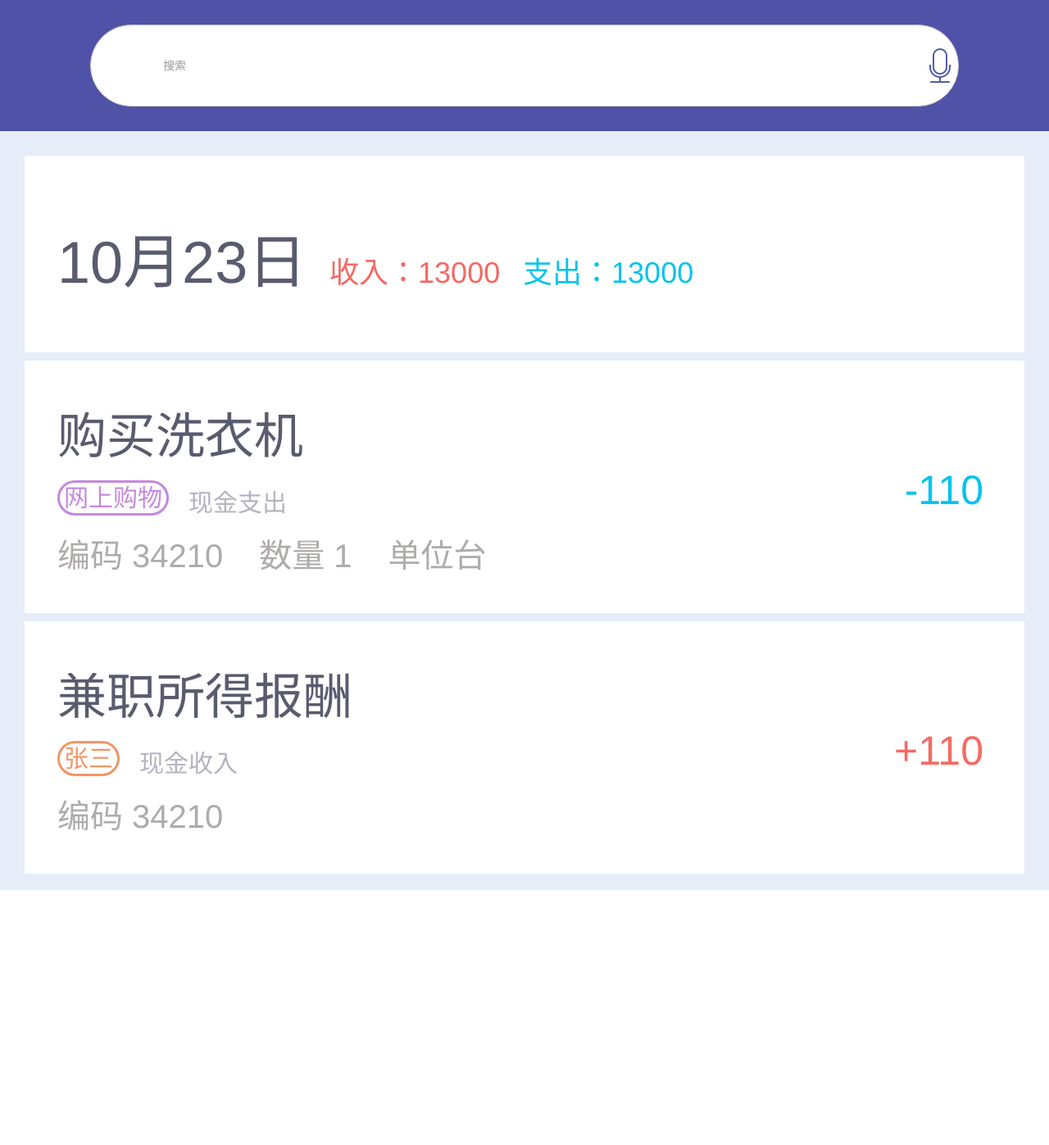
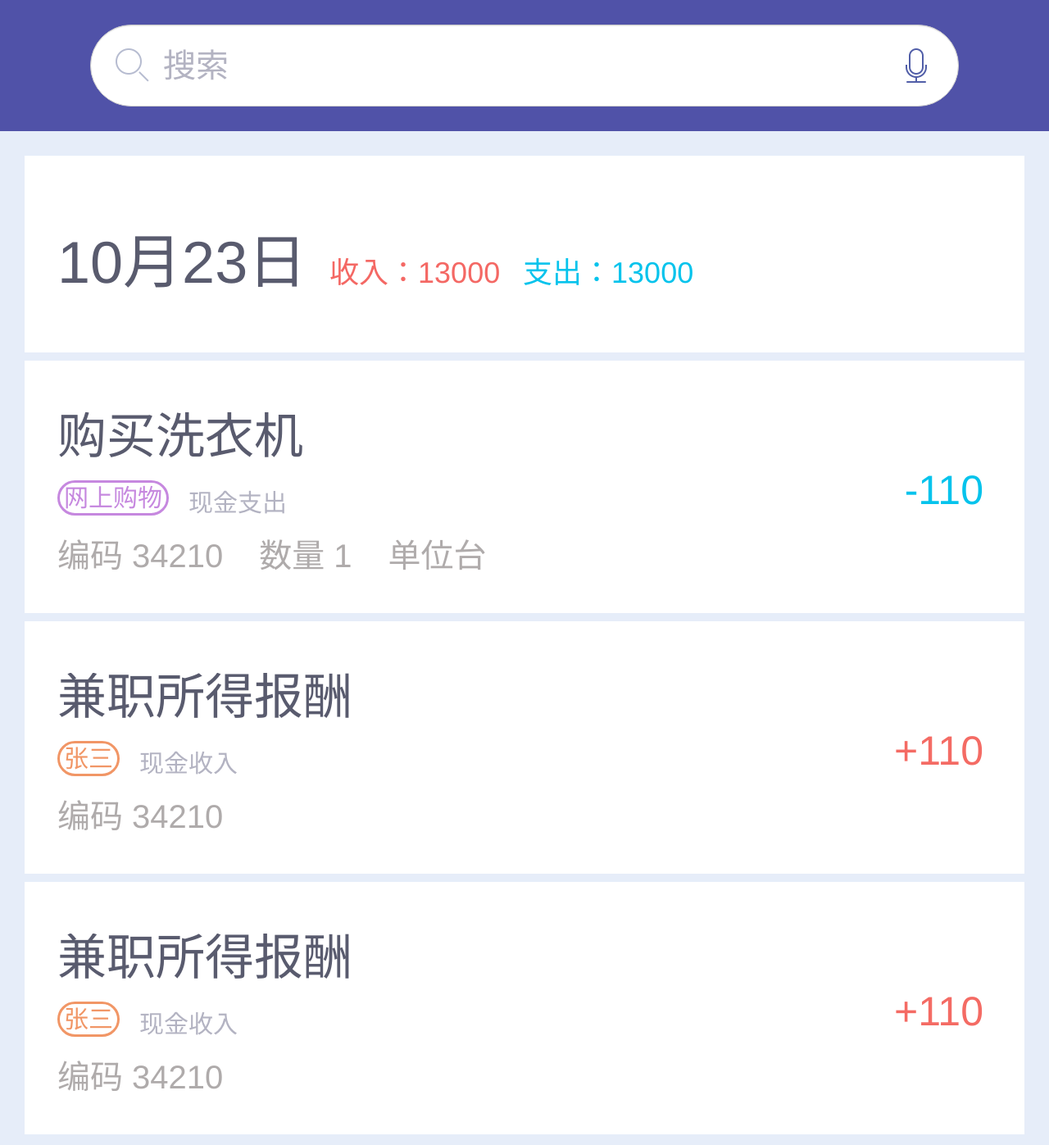
Before and after one commit to esiWebTeam/weixinWeb, a website: page html/zhangdan.html in a window 1280 px wide. Shown: the whole page at 82% size. Before the commit the page ends 1086 px from the top, so only its background shows below. Drawn offline with nearby package versions, Linux system fonts and the light colour scheme.

Commit message:
搜索框

```diff
--- a/html/zhangdan.html
+++ b/html/zhangdan.html
@@ -119,7 +119,6 @@
 		    font-size: 40px;
 		    color: #afabab;
 		    margin: 30px 40px 50px 0px;
-
 		}
 		.zdlist .licontent{
 			height: 300px;
@@ -155,37 +154,61 @@
 		.form-first{
 			margin-left:80px;
 			margin-right:80px;
+			position: relative;
+		}
 
+    	.select_img{
+    		position:absolute;
+    		top:50%;
+    		margin-top:-22px;
+    		left: 30px;
 
+    	}
+    	.voice_img{
+    		position:absolute;
+    		top:50%;
+    		margin-top:-22px;
+    		right: 30px;
 
+    	}
+    	.search_input >input{
+    		font-size: 40px;
+    	}
+    	.search_input >input:-moz-placeholder { /* Mozilla Firefox 4 to 18 */
+		    color: #B3B3C2;
+		}
 
+		.search_input >input::-moz-placeholder { /* Mozilla Firefox 19+ */
+		    color: #B3B3C2;
 		}
+
+		.search_input >input:-ms-input-placeholder{
+		    color: #B3B3C2;
+		}
+
+		.search_input >input::-webkit-input-placeholder{
+		    color: #B3B3C2;
+		}
+
     	#search{
     		height:100px;
     		border-radius: 100px;
     		padding-left:88px;
     		padding-right: 88px;
-
-
-
     	}
     	.icon_select{
     		background: url('../image/icon_select@2x.png') no-repeat center left  #FFFFFF;
-
-
     	}
     	.icon_voice{
     		background: url('../image/icon_voice@2x.png') no-repeat center right  #FFFFFF;
     	}
-    	/*.icon{
-
+    	.icon{
+    	   width:44px;
+    	   height:44px;
 		  vertical-align:middle;
 		  margin-bottom: 1px;
 		  display: inline-block;
-
-    	}*/
-
-
+    	}
 
  </style>
 	<body>
@@ -194,8 +217,15 @@
 				<div class="header_search">
 					<form>
 						<div class="form-group form-first">
-						    <input type="text" class="form-control icon_select icon_voice" id="search" placeholder="搜索"></input>
-						    <span></span>
+							<div class="select_img">
+								<span class="icon icon_select"></span>
+							</div>
+						    <div class="search_input" >
+						    	<input type="text" class="form-control " id="search" placeholder="搜索" ></input>
+						    </div>
+						    <div class="voice_img">
+						    	<span class="icon icon_voice"></span>
+						    </div>
 						</div>
 					</form>
 				</div>
@@ -212,7 +242,6 @@
 										<span class="allOut">支出：13000</span>
 									</div>
 								</li>
-
 								<li style="opacity: 1;"
 									data-id="d4e32c30eb964524b4a754cd9f58ca53" data-sblx="1">
 									<div class="zdinfo">
@@ -243,6 +272,20 @@
 									   	</div>
 									</div>
 								</li>
+								<li style="opacity: 1;"
+									data-id="d4e32c30eb964524b4a754cd9f58ca53" data-sblx="0">
+									<div class="zdinfo">
+										<div class="licontent">
+										   	<span class="title">兼职所得报酬</span><br>
+										   	<span class="desZhangsan">张三</span>
+										   	<span class="type">现金收入</span><br>
+										   	<span class="bm">编码 34210</span>
+									    </div>
+									   	<div class="in">
+										  	<span class="s">+110</span>
+									   	</div>
+									</div>
+								</li>
 							</ul>
 				</div>
    			</div>
```
